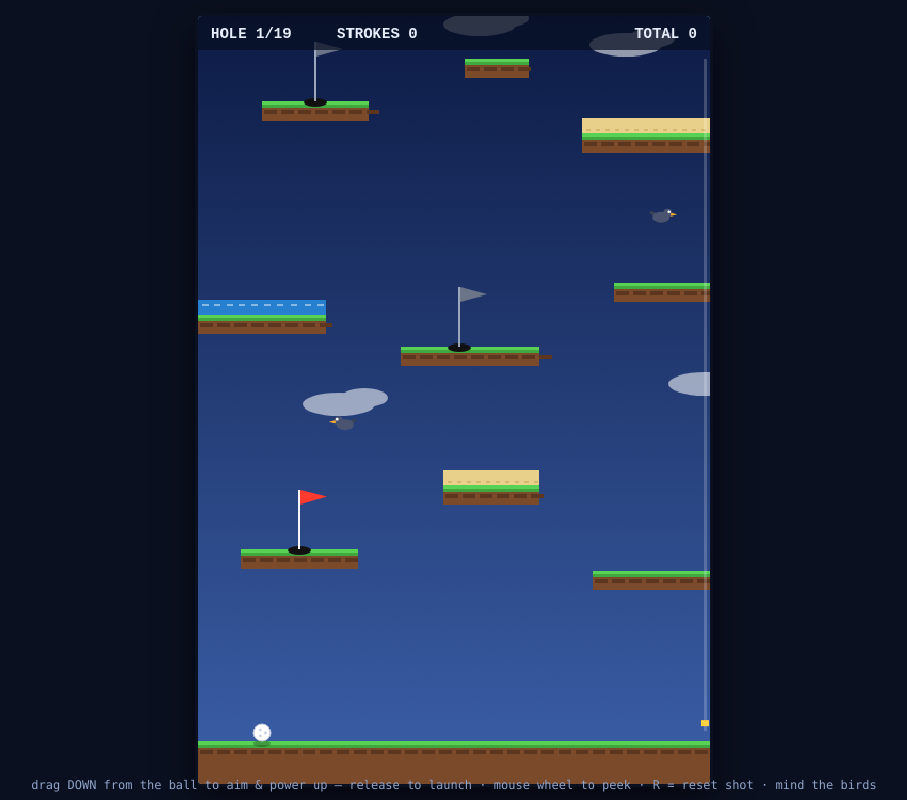
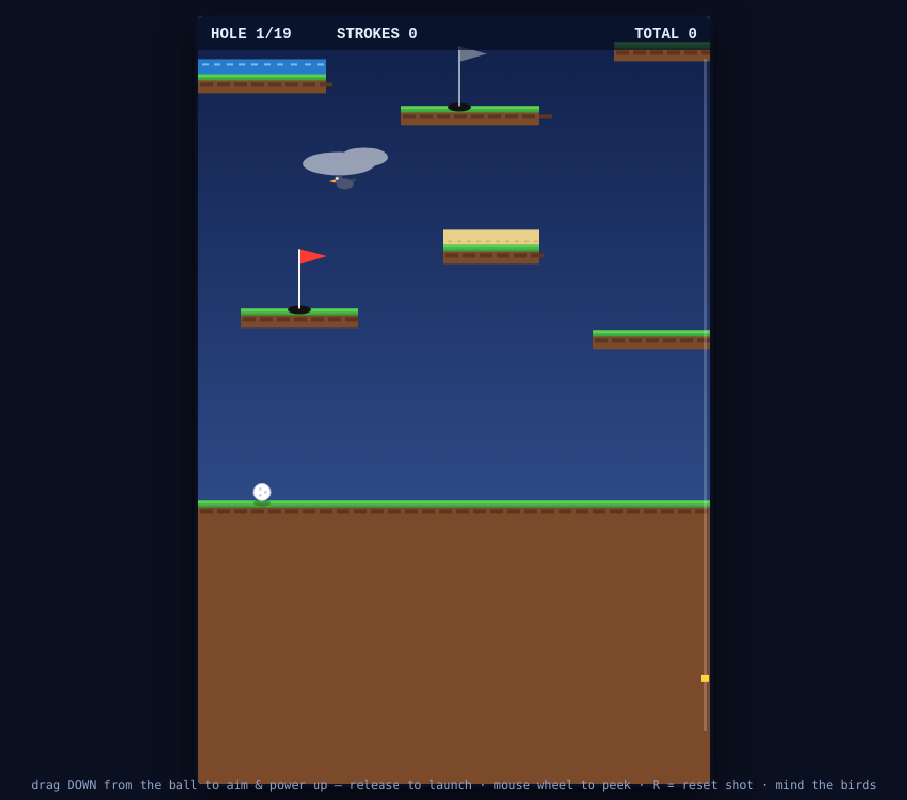
Before and after one commit to abandonedBaby/cliff-golf, a plain HTML site: page index.html in a window 1280 px wide. Shown: the whole page, without its empty margins (186-1093 px from the left). Drawn offline with Linux system fonts and the light colour scheme.

Commit message:
Update index.html

```diff
--- a/index.html
+++ b/index.html
@@ -20,10 +20,13 @@
 <script>
 const cv = document.getElementById('c'), ctx = cv.getContext('2d');
 const VW = 480, VH = 720;
-const WW = 480, WH = 4400;          // world size
+// WH runs well below the floor so the camera can always scroll far enough past the
+// tee to leave a full pull-length of screen under the ball
+const WW = 480, WH = 4720;          // world size
 const GRAV = 0.34, AIRDRAG = 0.999;
 const R = 8;                         // ball radius
-const MAXPULL = 190, POWER = 0.098;
+// shorter pull, proportionally stronger — same 18.6 max launch speed, less mouse travel
+const MAXPULL = 150, POWER = 0.124;
 
 // ---------------------------------------------------------------- level data
 // block: [x, yTop, w, h, type]  type: g=grass/rock  s=sand  w=water  r=rock wall
@@ -33,8 +36,8 @@ const s=(x,y,w,h)=>B.push({x,y,w,h:h||14,t:'s'});
 const w=(x,y,w2,h)=>B.push({x,y,w:w2,h:h||14,t:'w'});
 
 // ground
-g(0,4360,480,40);
-g(-30,0,30,4400); g(480,0,30,4400);            // invisible side walls
+g(0,4360,480,360);                             // floor + deep bedrock below it
+g(-30,0,30,4720); g(480,0,30,4720);            // invisible side walls
 
 // tier 1
 g(40,4180,110); g(230,4120,90); s(230,4106,90);
@@ -208,7 +211,10 @@ reset();
 function toWorld(e){
   const r = cv.getBoundingClientRect();
   const p = e.touches ? e.touches[0] : e;
-  return { x:(p.clientX-r.left)*(VW/r.width), y:(p.clientY-r.top)*(VH/r.height)+cam };
+  // clamped to the canvas so a drag that runs past the screen edge still reads cleanly
+  const x = Math.max(-60, Math.min(VW+60, (p.clientX-r.left)*(VW/r.width)));
+  const y = Math.max(0, Math.min(VH, (p.clientY-r.top)*(VH/r.height)));
+  return { x, y: y+cam };
 }
 function down(e){
   e.preventDefault();
@@ -338,6 +344,8 @@ function tugCam(){
   const want = ball.y - VH*0.62 + camPeek;
   cam += (want-cam)*0.11;
   cam = Math.max(-40, Math.min(WH-VH, cam));
+  // never let the ball sit so low that a full-power pull runs off the bottom of the canvas
+  if(aiming || ball.rest) cam = Math.max(cam, ball.y - VH + MAXPULL + 45);
 }
 
 // ------------------------------------------------------------------ drawing
```
